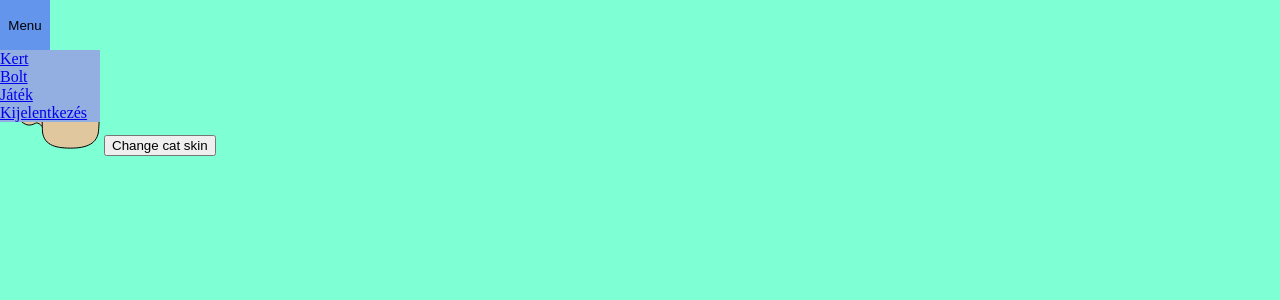
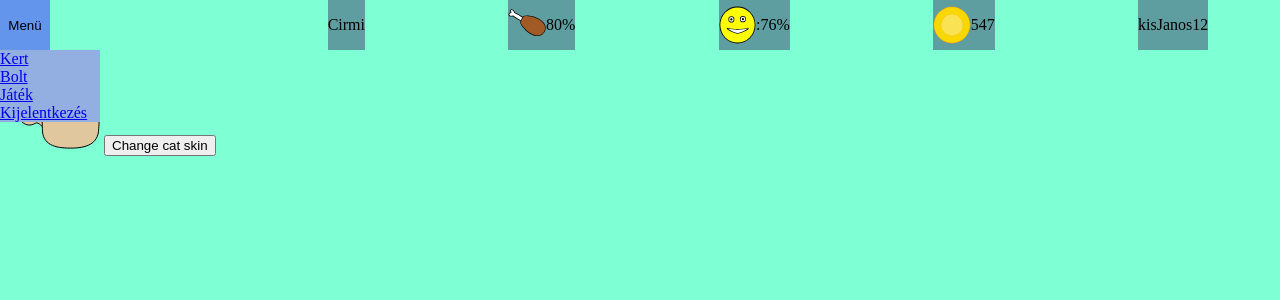
Before and after one commit to Horvath-B/webfejlesztes, a PHP site: page /pages/main.html in a window 1280 px wide. Shown: the top 300 px of the page. Run offline with PHP 8.4, Linux system fonts and the light colour scheme.

Commit message:
Menüsor
Működő menüsor, csak színezni dizájnolni kell még.

```diff
--- a/pages/main.html
+++ b/pages/main.html
@@ -5,16 +5,11 @@
     <meta name="viewport" content="width=device-width, initial-scale=1.0">
     <title>WebMacska</title>
     <link rel="stylesheet" href="../style.css">
-    <style>
-        div#cat_pic{
-            background-image: "../images/cat.svg";
-        }
-    </style>
 </head>
 <body>
-    <header></header>
+    <header>
         <nav class="dropdown">
-        <button>Menu</button>
+            <button>Menü</button>
             <div>
                 <a href="#">Kert</a>
                 <a href="shop.html">Bolt</a>
@@ -22,6 +17,15 @@
                 <a href="../index.html">Kijelentkezés</a>
             </div>
         </nav>
+        <ul>
+            <li><p>Cirmi</p></li>
+            <li><img src="../images/food_icon.svg" alt="ikon"><p class="mobil">Éhség: </p><p>80%</p></li>
+            <li><img src="../images/happiness_icon.svg" alt="ikon"><p class="mobil">Hangulat: </p><p>:76%</p></li>
+            <li><img src="../images/coin_icon.svg" alt="ikon"><p class="mobil">Pénz: </p><p>547</p></li>
+            <li><p>kisJanos12</p></li>
+        </ul>
+    </header>
+
     <section id="garden">
         <img src="../images/cat1.svg" alt="This is your cat." id="cat_pic">
         <input type="button" value="Change cat skin" onclick="c_c_s()">
--- a/style.css
+++ b/style.css
@@ -38,6 +38,46 @@ nav.dropdown{
 }
 .dropdown:hover div{
     display: block;
+}
+
+header{
+    display: flex;
+    flex-direction: row;
+    justify-content: space-between;
+}
+
+header ul{
+    list-style: none;
+    display: flex;
+    flex-direction: row;
+    justify-content: space-around;
+    margin: 0;
+    width: 80%;
+    height: 50px;
+    padding: 0;
+}
+
+header ul li{
+    /*width: 16%;*/
+    height: 50px;
+    display: flex;
+    flex-direction: row;
+    background-color:cadetblue;
+}
+
+header ul li span{
+    margin: 0;
+    padding: 10px 0;
+}
+
+header ul .mobil{
+    display: none;
+}
+
+header ul li img{
+    height: 75%;
+    margin: 6px 0;
+
 }
 
 /*SHOP*/
@@ -107,5 +147,5 @@ nav.dropdown{
     border: 2px solid darkgray;
     background-color: gray;
     padding-top: 5vh;
-    font-size: 2vh;
+    font-size: 3.3vh;
 }
```
Also changed, not shown: test.html (added, +16 -0 lines), images/coin_icon.svg (added), images/food_icon.svg (added), images/happiness_icon.svg (added). Lines whose indentation alone changed are shown as unchanged.
